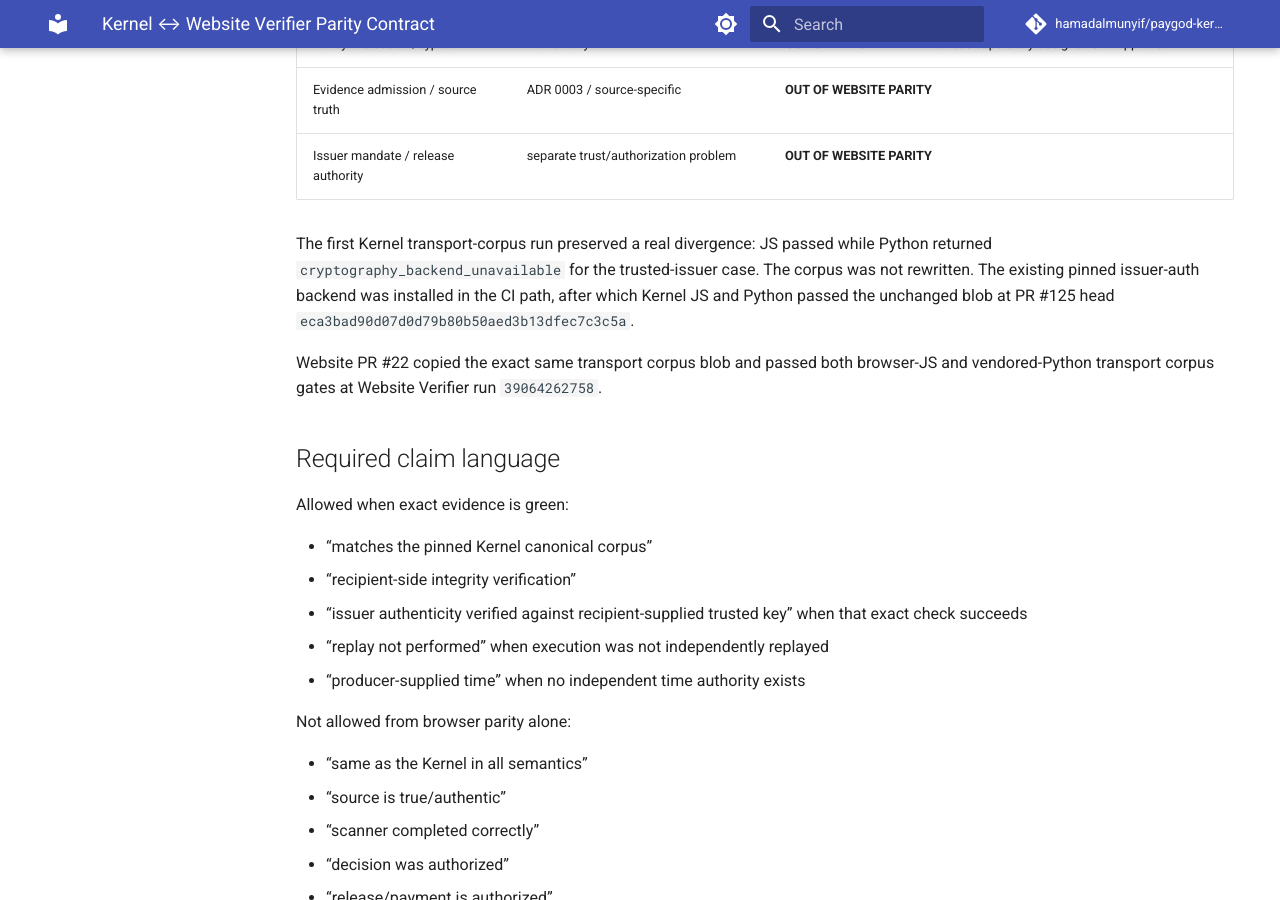
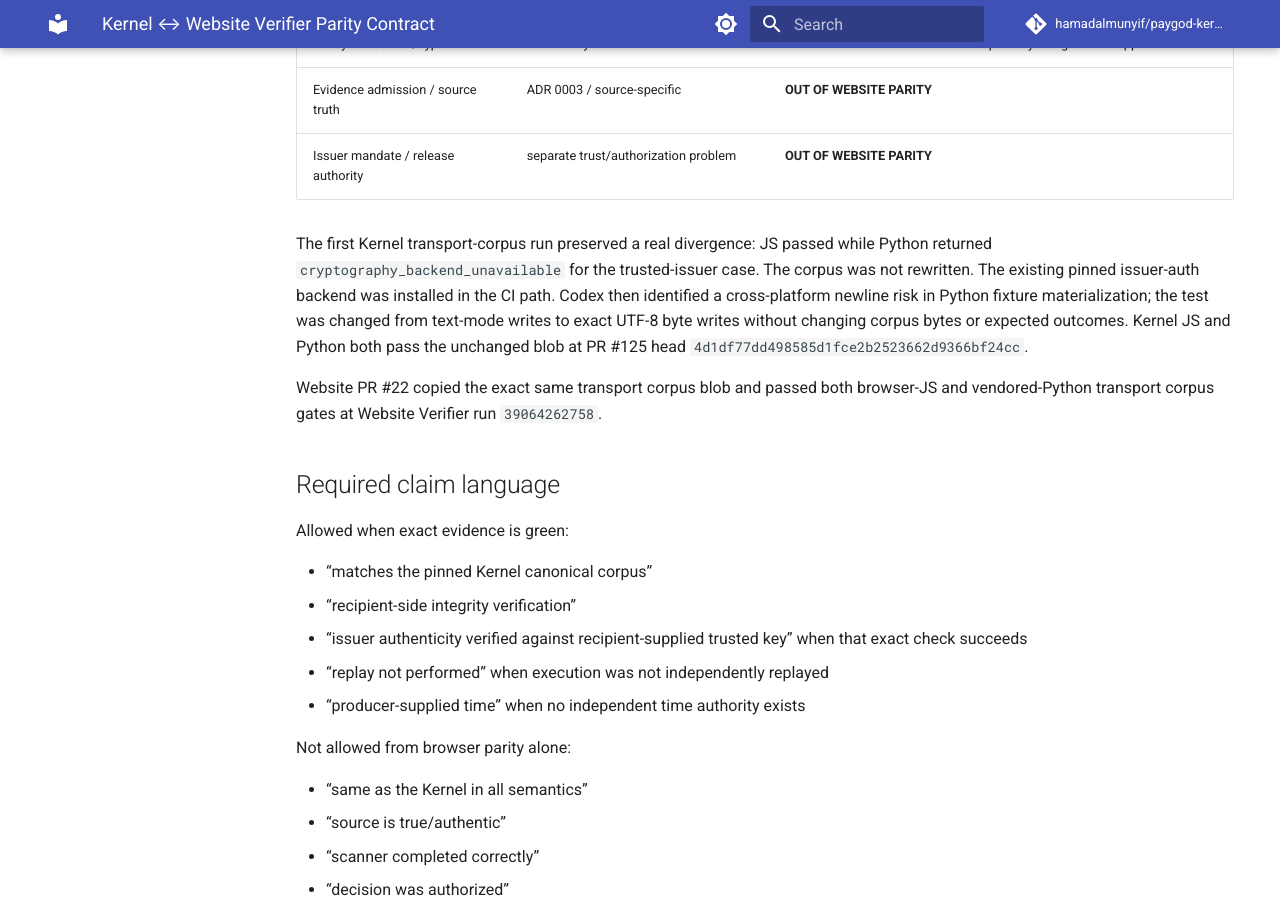
Before and after one commit to hamadalmunyif/paygod-kernel-mvp, an MkDocs documentation site: the page built from docs/WEB_VERIFIER_PARITY_CONTRACT.md, in a window 1280 px wide and 900 px high, scrolled down 2726 px. Built offline with MkDocs 1.6.1 and Material for MkDocs 9.7.7, drawn with Linux system fonts in a browser that asks for light colours; comment, search, counter and statistics services are not loaded.

Commit message:
docs(parity): pin final transport parity head after byte-preservation review

```diff
--- a/docs/WEB_VERIFIER_PARITY_CONTRACT.md
+++ b/docs/WEB_VERIFIER_PARITY_CONTRACT.md
@@ -76,7 +76,7 @@ The following dimensions now have frozen shared corpora consumed across the test
 | Evidence admission / source truth | ADR 0003 / source-specific | **OUT OF WEBSITE PARITY** |
 | Issuer mandate / release authority | separate trust/authorization problem | **OUT OF WEBSITE PARITY** |
 
-The first Kernel transport-corpus run preserved a real divergence: JS passed while Python returned `cryptography_backend_unavailable` for the trusted-issuer case. The corpus was not rewritten. The existing pinned issuer-auth backend was installed in the CI path, after which Kernel JS and Python passed the unchanged blob at PR #125 head `eca3bad90d07d0d79b80b50aed3b13dfec7c3c5a`.
+The first Kernel transport-corpus run preserved a real divergence: JS passed while Python returned `cryptography_backend_unavailable` for the trusted-issuer case. The corpus was not rewritten. The existing pinned issuer-auth backend was installed in the CI path. Codex then identified a cross-platform newline risk in Python fixture materialization; the test was changed from text-mode writes to exact UTF-8 byte writes without changing corpus bytes or expected outcomes. Kernel JS and Python both pass the unchanged blob at PR #125 head `4d1df77dd498585d1fce2b2523662d9366bf24cc`.
 
 Website PR #22 copied the exact same transport corpus blob and passed both browser-JS and vendored-Python transport corpus gates at Website Verifier run `39064262758`.
 
```
